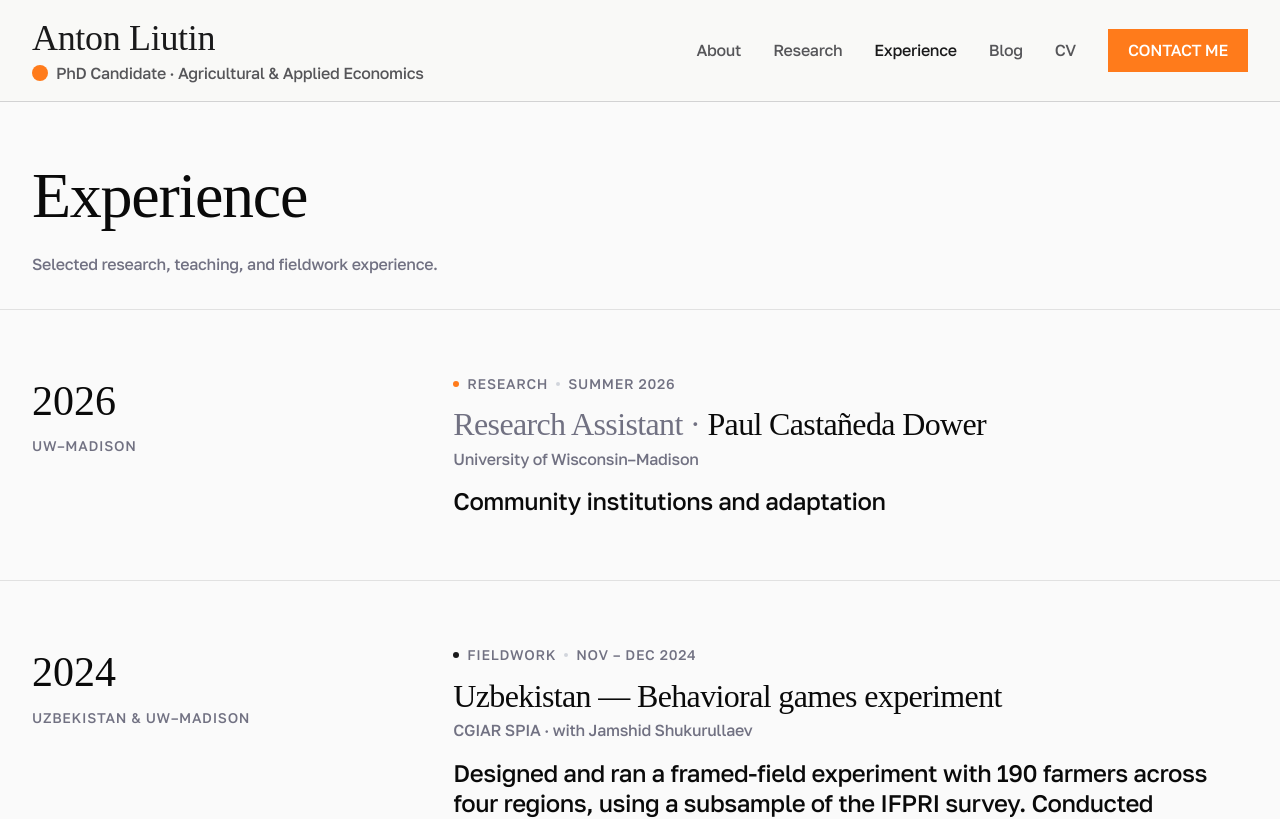
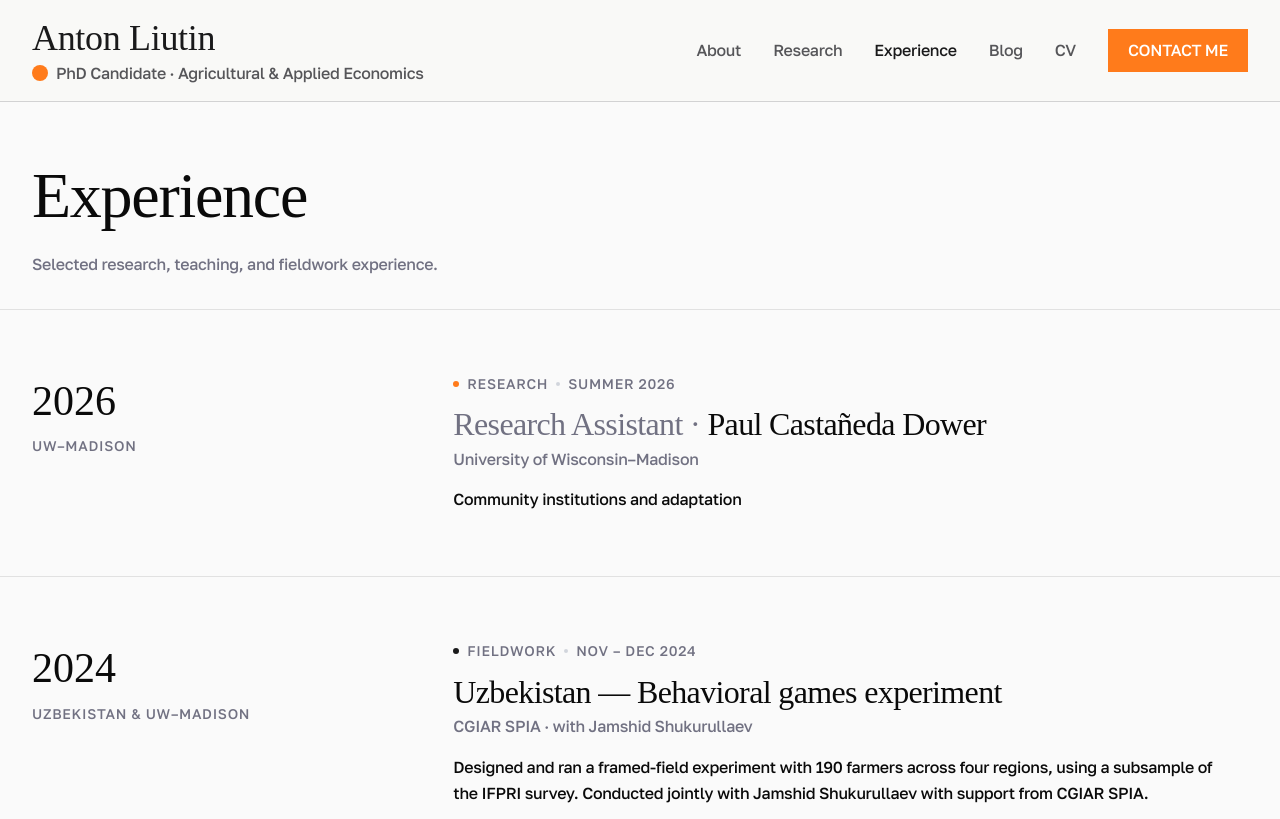
Before and after one commit to Aliutin/personal_website, a React (Vite) app: page /experience in a window 1280 px wide. Shown: the top 819 px of the page. Built offline with nearby package versions, Linux system fonts and the light colour scheme; a web font is replaced by a local one.

Commit message:
Normalize experience description typography

```diff
--- a/src/app/pages/Experience.tsx
+++ b/src/app/pages/Experience.tsx
@@ -65,7 +65,7 @@ function ExperienceItem({ item }: { item: Experience }) {
       </p>
 
       {item.detail && (
-        <p className="text-subtitle text-foreground max-w-3xl">
+        <p className="text-body text-foreground max-w-3xl leading-relaxed">
           {item.detail}
         </p>
       )}
```
